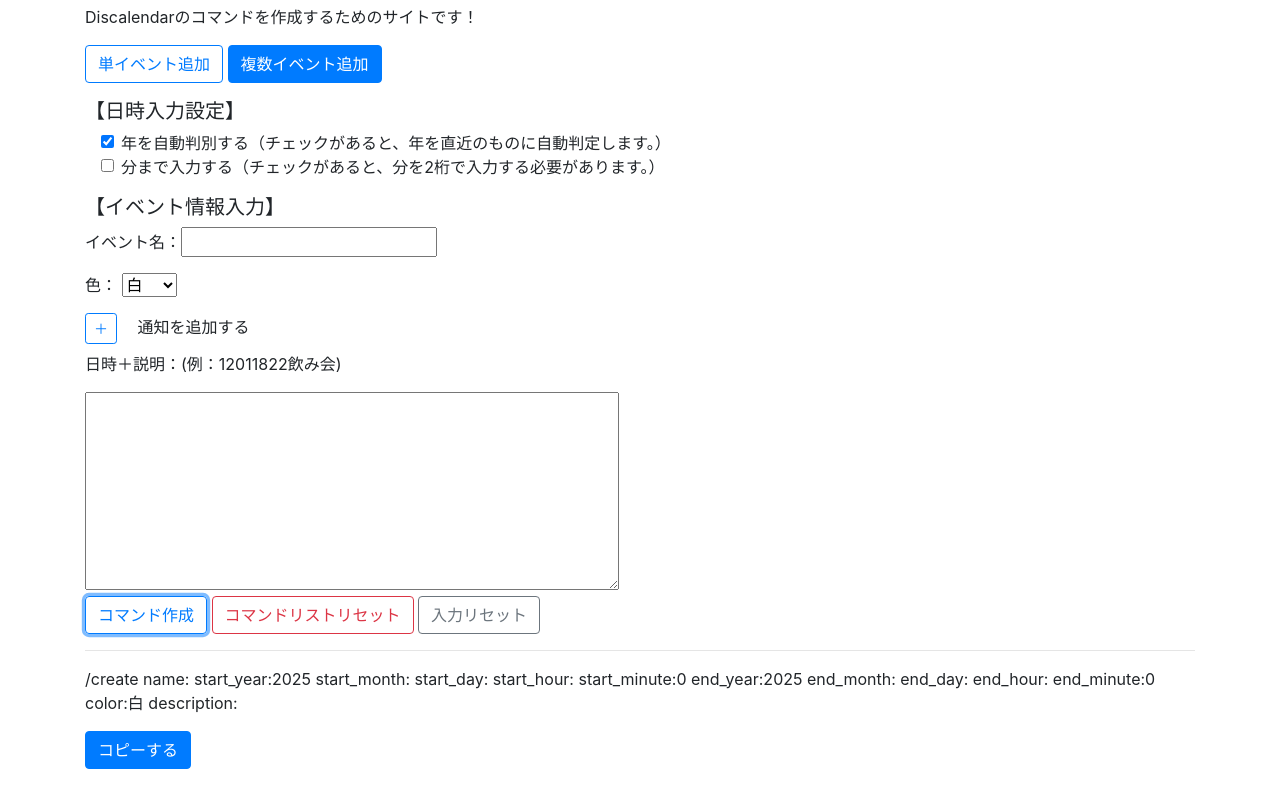
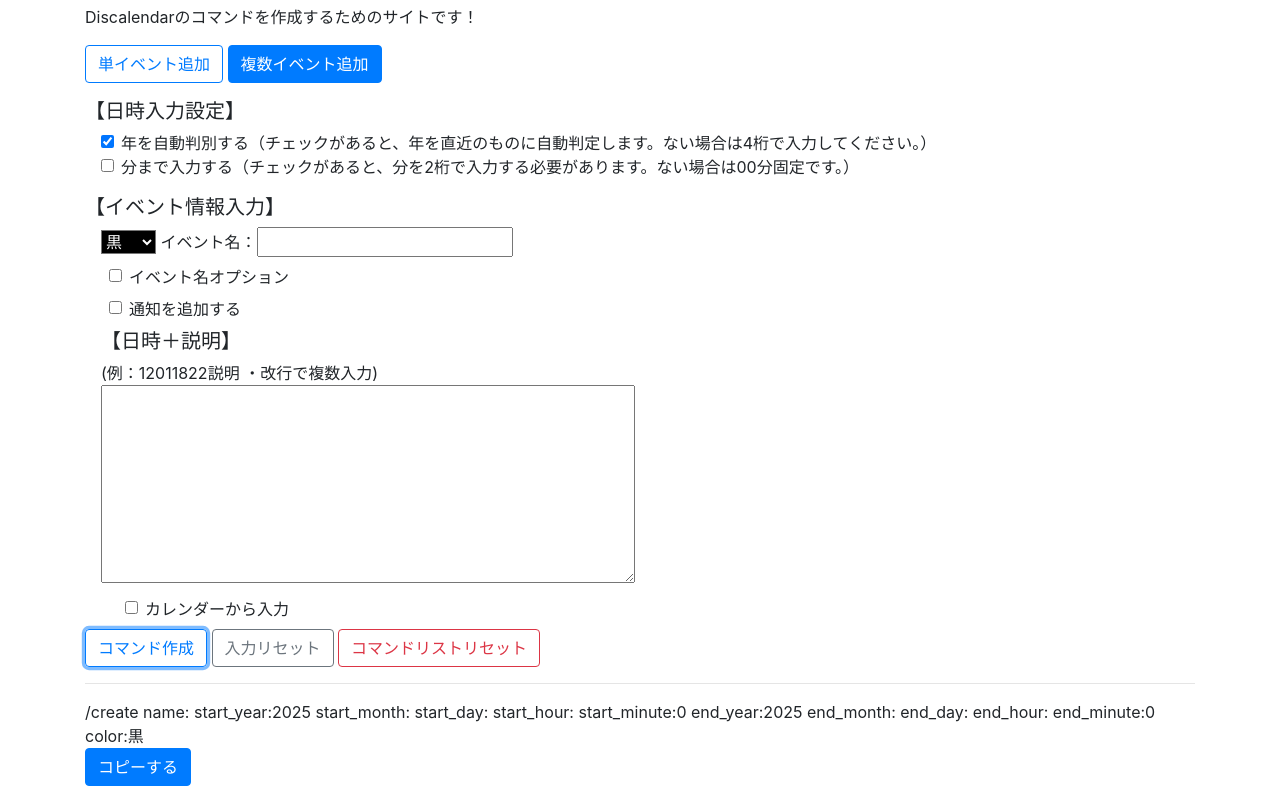
Before and after one commit to shiokaze-land/discalendar_command_tool, a plain HTML site: page index_multiple.html in a window 1280 px wide. Both pictures are taken after a click on the button "コマンド作成". Shown: the part 37-839 px from the top of the page. Before the commit the page ends 806 px from the top, so only its background shows below. Drawn offline with nearby package versions, Linux system fonts and the light colour scheme.

Commit message:
色々追加

```diff
--- a/index.html
+++ b/index.html
@@ -5,10 +5,13 @@
 		<meta charset="UTF-8">
 		<meta name="viewport" content="width=device-width,initial-scale=1.0">
 		<script src="https://code.jquery.com/jquery-3.7.1.min.js"></script>
+		<script src="https://cdnjs.cloudflare.com/ajax/libs/jqueryui/1.12.1/jquery-ui.min.js"></script>
+		<script src="https://ajax.googleapis.com/ajax/libs/jqueryui/1/i18n/jquery.ui.datepicker-ja.min.js"></script>
 		<script src='js/bootstrap.bundle.js'></script>
 		<script src='js/script_one.js'></script>
 		<link rel='stylesheet' href='css/bootstrap.css'>
 		<link rel='stylesheet' href='css/style.css'>
+		<link rel="stylesheet" href="https://cdnjs.cloudflare.com/ajax/libs/jqueryui/1.12.1/themes/base/jquery-ui.min.css">
 	</head>
 	<body>
 		<div class="container">
@@ -27,24 +30,24 @@
 						<div class="form-check">
 							<input class="form-check-input" type="checkbox" value="1" id="yearCheck" checked>
 							<label class="form-check-label" for="yearCheck">
-							  年を自動判別する（チェックがあると、年を直近のものに自動判定します。）
+								年を自動判別する（チェックがあると、年を直近のものに自動判定します。ない場合は4桁で入力してください。）
 							</label>
-						  </div>
-						  <div class="form-check">
+						</div>
+						<div class="form-check">
 							<input class="form-check-input" type="checkbox" value="1" id="minuteCheck">
 							<label class="form-check-label" for="minuteCheck">
-							  分まで入力する（チェックがあると、分を2桁で入力する必要があります。）
+								分まで入力する（チェックがあると、分を2桁で入力する必要があります。ない場合は00分固定です。）
 							</label>
-						  </div>
+						</div>
 					</div>
 					<h5>【イベント情報入力】</h5>
 					<!--ここから増やす対象-->
-					<div class="oneEventInputArea m-4">
+					<div class="oneEventInputArea mx-3">
 						<div>
-						<p class="oneEventDateInput">
-							<select name="color" id="color" class="mr-3">
+						<div class="oneEventDateInput">
+							<select name="color" id="color" class="">
+								<option class="optionBlack" value="黒">黒</option>
 								<option class="optionWhite" value="白">白</option>
-								<option class="optionBlack" value="黒">黒</option>
 								<option class="optionRed" value="赤">赤</option>
 								<option class="optionBlue" value="青">青</option>
 								<option class="optionGreen" value="緑">緑</option>
@@ -53,17 +56,19 @@
 								<option class="optionGray" value="灰">灰</option>
 								<option class="optionBrown" value="茶">茶</option>
 								<option class="optionSky" value="水色">水色</option>
-							</select>日時＋イベント名：
-							<input type="text" name="oneEventDateInput" id="oneEventDateInput" placeholder="">
+							</select>　日時＋イベント名：
+							<input type="text" name="oneEventDateInput" id="oneEventDateInput" placeholder="" class="">
 							<span id="inputExample"></span>
-						</p>
-
-						<div class="my-2">
-							<button class="btn btn-outline-primary btn-sm mr-3" id="addNotificationButton">＋</button>
-							通知を追加する
 						</div>
 
-						<div class="addNotificationArea" id="addNotificationArea">
+						<div class="form-check ml-4 mt-2">
+							<input class="form-check-input" type="checkbox" value="1" id="addNotificationButton">
+							<label class="form-check-label" for="addNotificationButton">
+								通知を追加する
+							</label>
+						</div>
+
+						<div class="addNotificationArea ml-5" id="addNotificationArea">
 							<div class="notification1 my-1">通知１：
 								<select name="notificationTime1" id="notificationTime1" class="mr-3">
 									<option value=""></option>
@@ -140,7 +145,7 @@
 					</div>
 				</div>
 
-				<div>
+				<div class="mt-2">
 					<button class="btn btn-outline-primary" name="execBtn" id="execBtn">コマンド作成</button>
 					<button class="btn btn-outline-secondary" name="inputResetBtn" id="inputResetBtn">入力リセット</button>
 				</div>
--- a/index_multiple.html
+++ b/index_multiple.html
@@ -5,10 +5,13 @@
 		<meta charset="UTF-8">
 		<meta name="viewport" content="width=device-width,initial-scale=1.0">
 		<script src="https://code.jquery.com/jquery-3.7.1.min.js"></script>
+		<script src="https://cdnjs.cloudflare.com/ajax/libs/jqueryui/1.12.1/jquery-ui.min.js"></script>
+		<script src="https://ajax.googleapis.com/ajax/libs/jqueryui/1/i18n/jquery.ui.datepicker-ja.min.js"></script>
 		<script src='js/bootstrap.bundle.js'></script>
 		<script src='js/script_multiple.js'></script>
 		<link rel='stylesheet' href='css/bootstrap.css'>
 		<link rel='stylesheet' href='css/style.css'>
+		<link rel="stylesheet" href="https://cdnjs.cloudflare.com/ajax/libs/jqueryui/1.12.1/themes/base/jquery-ui.min.css">
 	</head>
 	<body>
 		<div class="container">
@@ -27,27 +30,24 @@
 						<div class="form-check">
 							<input class="form-check-input" type="checkbox" value="1" id="yearCheck" checked>
 							<label class="form-check-label" for="yearCheck">
-							  年を自動判別する（チェックがあると、年を直近のものに自動判定します。）
+							  年を自動判別する（チェックがあると、年を直近のものに自動判定します。ない場合は4桁で入力してください。）
 							</label>
 						  </div>
 						  <div class="form-check">
 							<input class="form-check-input" type="checkbox" value="1" id="minuteCheck">
 							<label class="form-check-label" for="minuteCheck">
-							  分まで入力する（チェックがあると、分を2桁で入力する必要があります。）
+							  分まで入力する（チェックがあると、分を2桁で入力する必要があります。ない場合は00分固定です。）
 							</label>
 						  </div>
 					</div>
 					<h5>【イベント情報入力】</h5>
 				</div>
 
-				<div id="eventNameArea">
-					<p>イベント名：<input type="text" name="eventName" id="eventName"></p>
-				</div>
+				<div id="eventNameArea" class=" mx-3">
 					<div>
-					<p>色：
 						<select name="color" id="color">
+							<option class="optionBlack" value="黒">黒</option>
 								<option class="optionWhite" value="白">白</option>
-						<option class="optionBlack" value="黒">黒</option>
 								<option class="optionRed" value="赤">赤</option>
 								<option class="optionBlue" value="青">青</option>
 								<option class="optionGreen" value="緑">緑</option>
@@ -57,15 +57,44 @@
 								<option class="optionBrown" value="茶">茶</option>
 								<option class="optionSky" value="水色">水色</option>
 						</select>
-					</p>
+						イベント名：<input type="text" name="eventName" id="eventName">
+					</div>
+				</div>
+				<div class="form-check ml-4 mt-2">
+					<input class="form-check-input" type="checkbox" value="1" id="showNameOption">
+					<label class="form-check-label" for="showNameOption">
+						イベント名オプション
+					</label>
+				</div>
+				<div id="nameOptionArea" class=" ml-4">
+					<div class="form-check ml-4 mt-2">
+						<input class="form-check-input" type="checkbox" value="1" id="orderNo">
+						<label class="form-check-label" for="orderNo">
+							頭に第○回をつける
+						</label>
+					</div>
+					<div class="form-check ml-4 mt-2">
+						<input class="form-check-input" type="checkbox" value="1" id="lastNo">
+						<label class="form-check-label" for="lastNo">
+							末尾に数字をつける
+						</label>
+					</div>
+					<!-- <div class="form-check ml-4 mt-2">
+						<input class="form-check-input" type="checkbox" value="1" id="LastDate">
+						<label class="form-check-label" for="LastDate">
+							末尾に日付をつける
+						</label>
+					</div> -->
 				</div>
 
-				<div class="my-2">
-					<button class="btn btn-outline-primary btn-sm mr-3" id="addNotificationButton">＋</button>
+				<div class="form-check ml-4 mt-2">
+					<input class="form-check-input" type="checkbox" value="1" id="addNotificationButton">
+					<label class="form-check-label" for="addNotificationButton">
 						通知を追加する
+					</label>
 				</div>
 
-				<div class="addNotificationArea" id="addNotificationArea">
+				<div class="addNotificationArea ml-5" id="addNotificationArea">
 					<div class="notification1 my-1">通知１：
 						<select name="notificationTime1" id="notificationTime1" class="mr-3">
 							<option value=""></option>
@@ -140,13 +169,25 @@
 					</div>
 				</div>
 
-				<div><p>日時＋説明：<span id="inputExample"></span></p>
+				<div class="mt-2 ml-3">
+					<h5>【日時＋説明】</h5>
+					<div id="inputExample"></div>
 					<textarea rows="8" cols="50" name="schedule" id="schedule" placeholder=""></textarea>
+					<div class="form-check ml-4 mt-2">
+						<input class="form-check-input" type="checkbox" value="1" id="showCalendar">
+						<label class="form-check-label" for="showCalendar">
+							カレンダーから入力
+						</label>
 					</div>
-				<div>
+					<div id="calendarInputArea" class="ml-5">
+						<div><input id="datepicker" type="hidden">　時刻：<input type="text" class="" id="inputTime"></div>
+					</div>
+
+				</div>
+				<div class="mt-2">
 					<button class="btn btn-outline-primary" name="execBtn" id="execBtn">コマンド作成</button>
+					<button class="btn btn-outline-secondary" name="inputResetBtn" id="inputResetBtn">入力リセット</button>
 					<button class="btn btn-outline-danger" name="listResetBtn" id="listResetBtn">コマンドリストリセット</button>
-					<button class="btn btn-outline-secondary" name="inputResetBtn" id="inputResetBtn">入力リセット</button>
 				</div>
 				<hr>
 				<div id="resultArea">
--- a/js/script_multiple.js
+++ b/js/script_multiple.js
@@ -22,6 +22,35 @@ $(function(){
         $('#addNotificationArea').toggle();
     });
 
+    $('#calendarInputArea').hide();
+    $('#showCalendar').click(function(){
+        $('#calendarInputArea').toggle();
+    });
+
+    $('#nameOptionArea').hide();
+    $('#showNameOption').click(function(){
+        $('#nameOptionArea').toggle();
+    });
+
+    $('#color').addClass("optionBlack");
+    $('#color').change( function() {
+        controlOptionBackground();
+    });
+
+    $('#datepicker').datepicker({
+        dateFormat: "mmdd",
+        showOn: "button", // inputは非表示にしているのでボタンを表示させる
+        buttonText: "カレンダー表示",
+        onSelect: function (dateText, inst) {
+            let time = $('#inputTime').val();
+            $('#schedule').append(dateText + time + "\n");
+            inst.inline = true;
+        },
+        onClose: function (dateText, inst) {
+            inst.inline = false;
+        }
+    });
+
     $('#execBtn').click(function(){
         let eventName = $('#eventName').val();
         const color = $('#color').val();
@@ -31,6 +60,10 @@ $(function(){
 
         let yearCheck = $('#yearCheck').prop("checked");
         let minuteCheck = $('#minuteCheck').prop("checked");
+
+        let orderNo = $('#orderNo').prop("checked");
+        let lastNo = $('#lastNo').prop("checked");
+        //let LastDate = $('#LastDate').prop("checked");
 
         let notify1 = $('#notificationTime1').val();
         let notify2 = $('#notificationTime2').val();
@@ -46,6 +79,21 @@ $(function(){
         let endMinute = '';
 
         for (let i = 0; i < array.length; ++i) {
+
+            let eventName = $('#eventName').val();
+            let addNum = i+1;
+            if(orderNo){
+                eventName = '第' + String(addNum) + '回' + eventName;
+            }
+
+            if(lastNo){
+                eventName = eventName + String(addNum);
+            }
+
+            // if(LastDate){
+            //     eventName = eventName + month + day;
+            // }
+
             let dataArray = [];
             if(yearCheck){
                 //年を自動判別する
@@ -105,7 +153,7 @@ $(function(){
             console.log(dataArray);
             let output = makeCommand(dataArray);
 
-            $('#resultArea').html('<p id="result' + i +'">'+ output +'</p><button class="btn btn-primary resultBtn" id="resultBtn' + i + '" value="' + i + '" >コピーする</button><span id="copyResult' + i + '"></span>');
+            $('#resultArea').append('<div id="result' + i +'">'+ output +'</div><button class="btn btn-primary resultBtn mb-3" id="resultBtn' + i + '" value="' + i + '" >コピーする</button><span id="copyResult' + i + '"></span>');
         }
 
     });
@@ -131,14 +179,19 @@ function controlExample(){
     let minuteCheck = $('#minuteCheck').prop("checked");
     let yearCheck = $('#yearCheck').prop("checked");
     if (yearCheck && minuteCheck){
-        $('#inputExample').text('(例：120118002200飲み会)');
+        $('#inputExample').html("(例：120118002200説明 ・改行で複数入力)");
     }else if(yearCheck){
-        $('#inputExample').text('(例：12011822飲み会)');
+        $('#inputExample').html("(例：12011822説明 ・改行で複数入力)");
     }else if(minuteCheck){
-        $('#inputExample').text('(例：2023120118002200飲み会)');
+        $('#inputExample').html("(例：2023120118002200説明 ・改行で複数入力)");
     }else{
-        $('#inputExample').text('(例：202312011822飲み会)');
+        $('#inputExample').html("(例：202312011822説明 ・改行で複数入力)");
     }
+}
+
+function controlOptionBackground(){
+    let selectedClass = $('[name=color] option:selected').attr("class");
+    $('#color').attr('class', selectedClass);
 }
 
 function makeCommand(array){
@@ -149,7 +202,7 @@ function makeCommand(array){
     for (let i = 0; i < 4; ++i) {
         output += notifyJudge(array[10+i],i+1);
     }
-    output += ' description:' + array[9];
+    //output += ' description:' + array[9];
 
     return output;
 }
```
Also changed, not shown: js/script_one.js (+11 -1 lines). Lines whose indentation alone changed are shown as unchanged.
